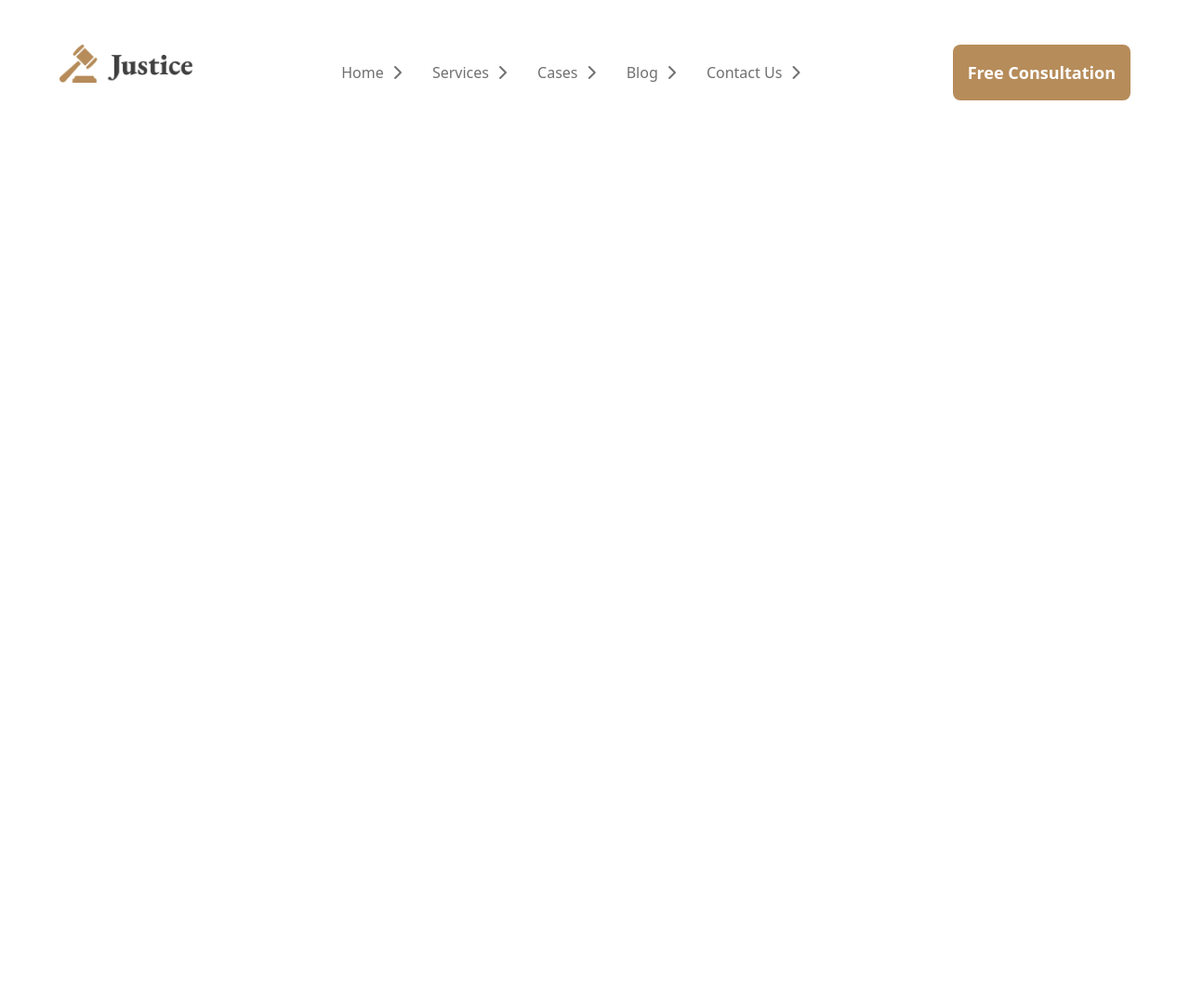
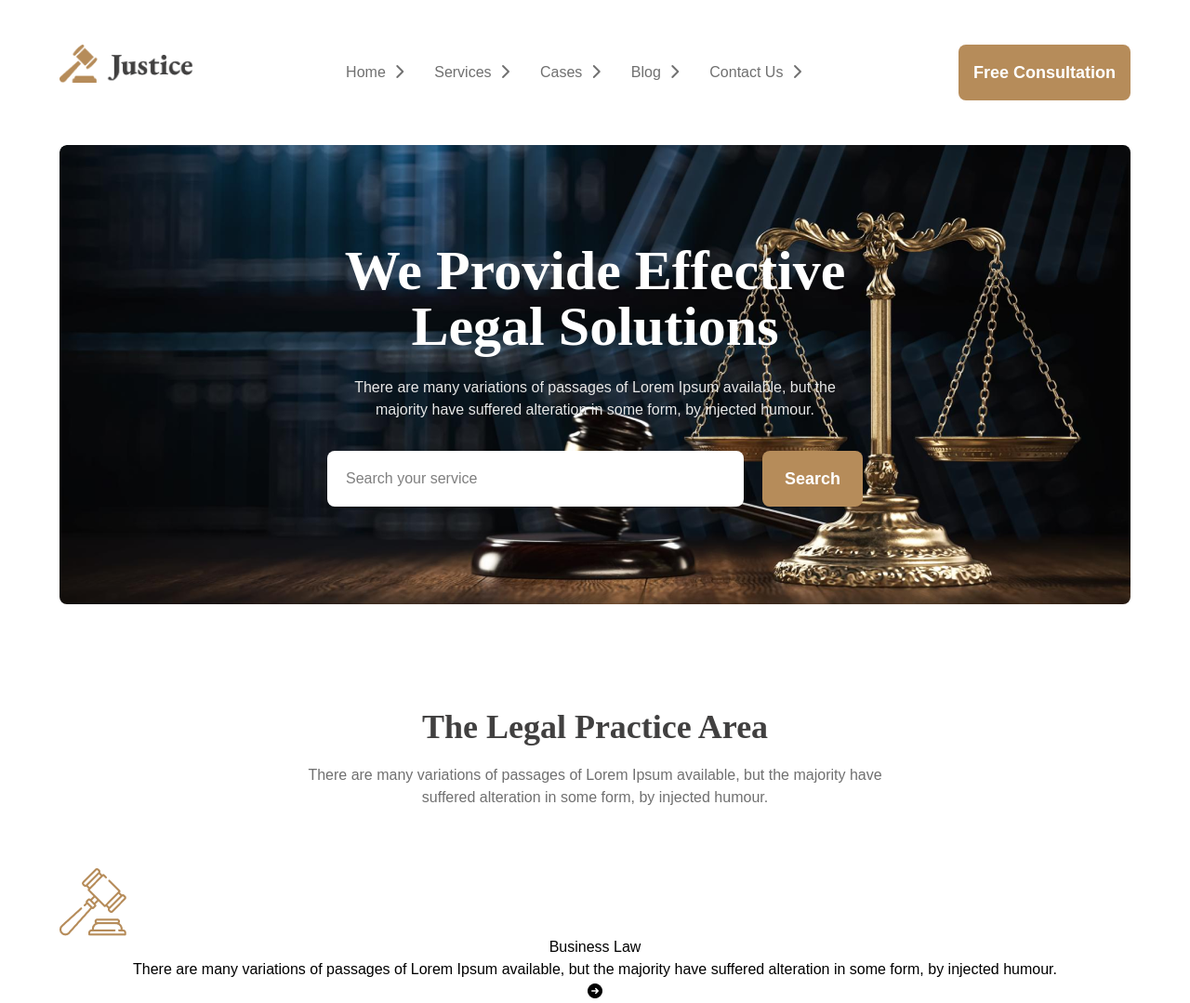
Before and after one commit to Maliha-Afroj-Orna/Legal-Solution-HTML-TailwindCss-Responsive, a plain HTML site: page index.html in a window 1280 px wide. Shown: the whole page at 93% size. Before the commit the page ends 800 px from the top, so only its background shows below. Drawn offline with nearby package versions, Linux system fonts and the light colour scheme.

Commit message:
hero section added

```diff
--- a/index.html
+++ b/index.html
@@ -7,17 +7,12 @@
     <!-- tailwind css link -->
     <script src="https://cdn.jsdelivr.net/npm/@tailwindcss/browser@4"></script>
 
-    <!-- google fonts link -->
-     <link rel="preconnect" href="https://fonts.googleapis.com">
-    <link rel="preconnect" href="https://fonts.gstatic.com" crossorigin>
-    <link href="https://fonts.googleapis.com/css2?family=EB+Garamond:ital,wght@0,400..800;1,400..800&display=swap" rel="stylesheet">
-
     <!-- font awesome cdn -->
      <link rel="stylesheet" href="https://cdnjs.cloudflare.com/ajax/libs/font-awesome/7.0.1/css/all.min.css" integrity="sha512-2SwdPD6INVrV/lHTZbO2nodKhrnDdJK9/kg2XD1r9uGqPo1cUbujc+IYdlYdEErWNu69gVcYgdxlmVmzTWnetw==" crossorigin="anonymous" referrerpolicy="no-referrer" />
 
     <title>Legal Solution</title>
 </head>
-<body>
+<body class="font-['Poppins',sans-serif]">
     <header class=" max-w-6xl mx-auto">
         <!-- nav section starts -->
         <nav class="flex justify-between my-12">
@@ -27,11 +22,11 @@
             </div>
 
             <ul class="flex items-center gap-7">
-                <li><a href="" class=" text-base text-[#707070]">Home <i class="fa-solid fa-chevron-right"></i></a></li>
-                <li><a href="" class=" text-base text-[#707070]">Services <i class="fa-solid fa-chevron-right"></i></a></li>
-                <li><a href="" class=" text-base text-[#707070]">Cases <i class="fa-solid fa-chevron-right"></i></a></li>
-                <li><a href="" class=" text-base text-[#707070]">Blog <i class="fa-solid fa-chevron-right"></i></a></li>
-                <li><a href="" class=" text-base text-[#707070]">Contact Us <i class="fa-solid fa-chevron-right"></i></a></li>
+                <li><a href="" class="text-base text-[#707070]">Home <i class="fa-solid fa-chevron-right"></i></a></li>
+                <li><a href="" class="text-base text-[#707070]">Services <i class="fa-solid fa-chevron-right"></i></a></li>
+                <li><a href="" class="text-base text-[#707070]">Cases <i class="fa-solid fa-chevron-right"></i></a></li>
+                <li><a href="" class="text-base text-[#707070]">Blog <i class="fa-solid fa-chevron-right"></i></a></li>
+                <li><a href="" class="text-base text-[#707070]">Contact Us <i class="fa-solid fa-chevron-right"></i></a></li>
             </ul>
 
             <button class="bg-[#B68C5A] text-white text-lg font-semibold rounded-lg px-4 py-4 cursor-pointer hover:bg-[#b68d5aa4]">Free Consultation</button>
@@ -39,7 +34,31 @@
         </nav>
 
         <!-- hero section starts -->
+         <section class="bg-[url(./images/banner.png)] bg-linear-to-t from-[#111111 100%] to-[#111111 0%] py-[105px] px-[235px] rounded-lg mb-28">
+            <div class=" max-w-xl text-center mx-auto">
+                <h2 class="font-['EB_Garamond',serif] text-6xl text-white font-extrabold mb-6">We Provide Effective Legal Solutions</h2>
+                <p class=" text-[#E7E7E7] leading-6 mb-8">There are many variations of passages of Lorem Ipsum available, but the majority have suffered alteration in some form, by injected humour.</p>
+                <div class="flex gap-5">
+                    <input class=" bg-white py-4 px-5 w-lg font-['Poppins',sans-serif] rounded-lg" type="text" placeholder="Search your service">
+                    <button class="bg-[#B68C5A] text-white text-lg font-semibold rounded-lg px-6 py-4 cursor-pointer hover:bg-[#b68d5aa4]">Search</button>
+                </div>
+            </div>
+         </section>
 
+         <!-- legal practice section starts -->
+          <section class="text-center">
+            <h2 class="font-['EB_Garamond',serif] text-[#414040] mb-5 text-4xl font-extrabold">The Legal Practice Area</h2>
+            <p class=" text-base max-w-2xl text-[#707070] mx-auto mb-16">There are many variations of passages of Lorem Ipsum available, but the majority have suffered alteration in some form, by injected humour.</p>
+
+            <div>
+                <div>
+                    <img src="./images/business.png" alt="Business">
+                    <h2>Business Law</h2>
+                    <p>There are many variations of passages of Lorem Ipsum available, but the majority have suffered alteration in some form, by injected humour.</p>
+                    <i class="fa-solid fa-circle-arrow-right"></i>
+                </div>
+            </div>
+          </section>
     </header>
 
     <main></main>
```
Also changed, not shown: tailwind.init.css (line endings or trailing spaces).
